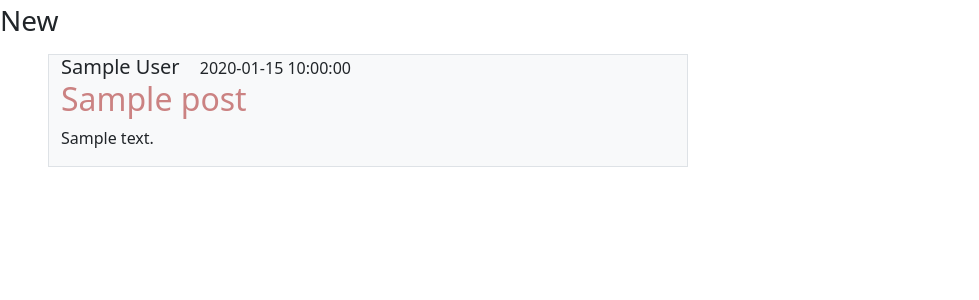
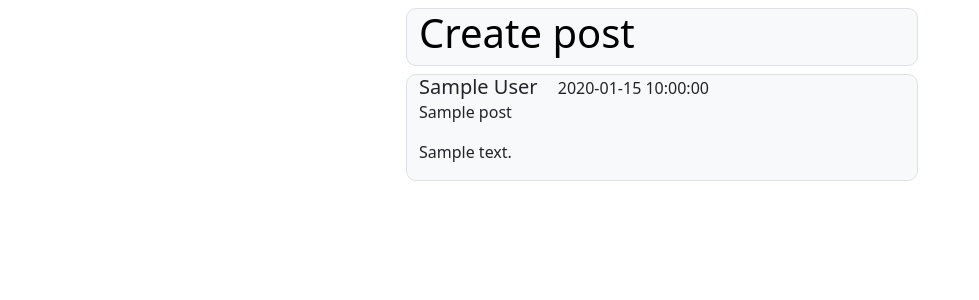
Before and after one commit to SurajRaika/FlaskBlog, a Python web app: template templates/home.html in a window 1280 px wide. Shown: the part 58-358 px from the top of the page, without its empty margins (0-979 px from the left). Run offline with Jinja, Linux system fonts and the light colour scheme; the template is opened without the code that fills it: most values are stand-ins (such as "Sample title", 1, 10 or a date in 2020); grey boxes marked "Sample" are stand-in pictures.

Commit message:
blogFlask4.0
I added html of new post request

```diff
--- a/routes.py
+++ b/routes.py
@@ -4,7 +4,7 @@ from PIL import Image
 import cv2
 from flask import Flask , render_template , url_for ,flash , redirect , request
 from FlaskBlog import app , db ,bcrypt
-from FlaskBlog.form import RegistrationForm , LoginForm , AccountForm
+from FlaskBlog.form import RegistrationForm , LoginForm , AccountForm ,PostForm
 from FlaskBlog.models import User , Post
 from flask_login import login_user , current_user , logout_user , login_required
 data = [
@@ -26,7 +26,9 @@ def inject_menu():
 
 @app.route("/")
 @app.route("/home")
+@login_required
 def home():
+    # Form_Post = PostForm()
     return render_template("home.html",title='Home',posts=data)
 
 @app.route("/about")
--- /dev/null
+++ b/static/home.css
@@ -0,0 +1,12 @@
+.posts{
+    width: 100%;
+    align-items: center;
+    display: flex;
+
+    justify-content: center;
+    flex-direction: column;
+}
+.Index-Container{
+    width:40%;
+    border-radius: 10PX;
+}
--- a/templates/home.html
+++ b/templates/home.html
@@ -1,17 +1,75 @@
 {% extends 'layout.html' %}
 {% block content %}
 
-<h3>New</h3>
-{% for post in posts %}
+{% block stylesheet %}
+<link rel="stylesheet" type="text/css" href="{{ url_for('static',filename='home.css')}}">
+{% endblock stylesheet %}
+<div class="posts">
+    <div class="container bg-light container-sm  ms-5 container  m-1 border Index-Container">
+        <div class="row">
 
-<div class=" bg-light container-sm w-50 ms-5 m-3 border Index-Container">
-    <h5 class="d-inline  "> {{post.author}}</h5>
-    <h6 class=" ms-3 d-inline">{{post.date_posted}}</h6>
-    <h2 class="">{{post.title}}</h2>
-    <p>{{post.content}}</p>
+            <div class="col-md-offset-2 width-100">
+
+                <button type="button" class=" border-0 bg-light  h1" data-bs-toggle="collapse" data-bs-target="#demo">Create post</button>
+                <form id="demo" class="collapse" action="" method="POST">
+
+                    <div class="form-group has-error">
+                        <label for="slug">Slug <span class="require">*</span> <small>(This field use in url path.)</small></label>
+                        <input type="text" class="form-control" name="slug" />
+                        <span class="help-block">Field not entered!</span>
+                    </div>
+
+                    <div class="form-group">
+                        <label for="title">Title <span class="require">*</span></label>
+                        <input type="text" class="form-control" name="title" />
+                    </div>
+
+                    <div class="form-group">
+                        <label for="description">Description</label>
+                        <textarea rows="5" class="form-control" name="description" ></textarea>
+                    </div>
+
+                    <div class="form-group">
+                        <p><span class="require">*</span> - required fields</p>
+                    </div>
+
+                    <div class="form-group">
+                        <button type="submit" class="btn btn-primary">
+                            Create
+                        </button>
+                        <button class="btn btn-default">
+                            Cancel
+                        </button>
+                    </div>
+
+                </form>
+            </div>
+
+        </div>
+    </div>
 </div>
+<div class="posts  ">
 
-{% endfor %}
+    {% for post in posts %}
+    <div class=" bg-light container-sm  ms-5 container  m-1 border Index-Container">
+        <div class="post-header">
+            <h5 class="d-inline  "> {{post.author}}</h5>
+            <h6 class=" ms-3 d-inline">{{post.date_posted}}</h6>
+
+        </div>
+        <div class="post-body">
+            <p>{{post.title}}</p>
+            <div>
+                <p>{{post.content}}</p>
+            </div>
+        </div>
+        <div class="post-footer">
+
+        </div>
+    </div>
+
+    {% endfor %}
+</div>
 
 
 {% endblock content %}
```
Also changed, not shown: form.py (+9 -1 lines), templates/account.html (+8 -7 lines).
